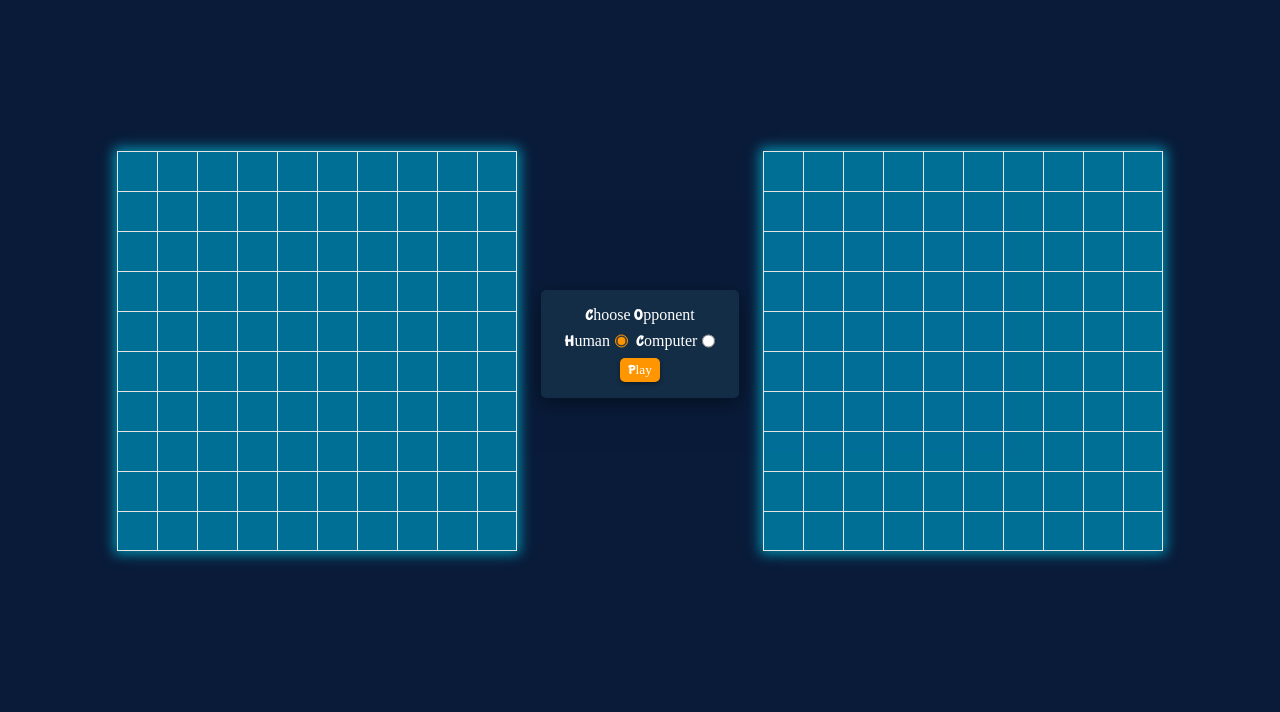
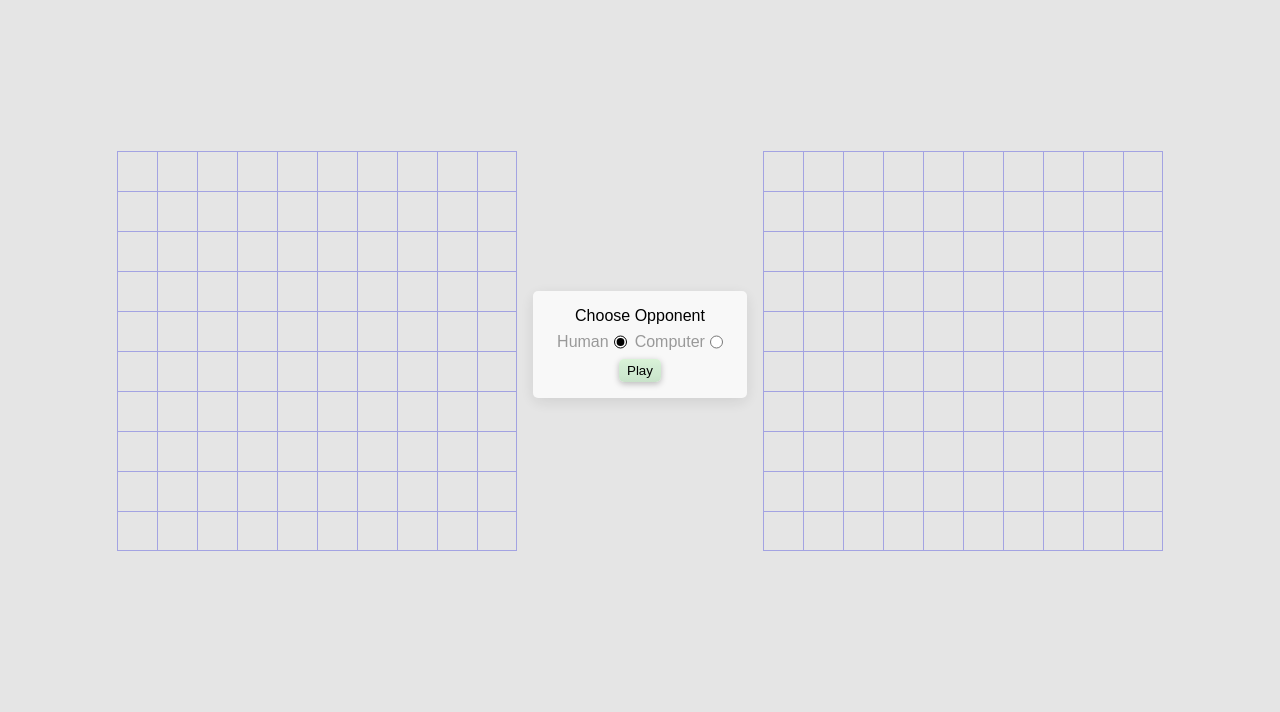
Before and after one commit to asadullahkhann/odin-battleship, a website built with webpack: page src/template.html in a window 1280 px wide. Shown: the part 56-768 px from the top of the page. Built offline with nearby package versions, Linux system fonts and the light colour scheme.

Commit message:
Change colors

```diff
--- a/src/styles.css
+++ b/src/styles.css
@@ -16,7 +16,6 @@
   margin: 0;
   padding: 0;
   box-sizing: border-box;
-  color: #fff;
 }
 
 body {
@@ -36,10 +35,6 @@ main {
   justify-content: space-around;
   align-content: center;
   gap: 12px;
-}
-
-header, main, footer {
-  background-color: #0A1E3F;
 }
 
 header, footer {
@@ -66,14 +61,11 @@ main > div {
   height: 400px;
   display: grid;
   grid-template-columns: repeat(10, 40px);
-  box-shadow: 0 0 12px 3px rgba(0, 217, 255, 0.7);
-
 }
 
 .cell {
-  border-left: 1px solid;
-  border-top: 1px solid;
-  background-color: #007BA7;
+  border-left: 1px solid #b5b5fb;
+  border-top: 1px solid #b5b5fb;
   height: 40px;
   display: flex;
   justify-content: center;
@@ -83,8 +75,8 @@ main > div {
 dialog {
   border: none;
   border-radius: 5px;
-  background-color: #132D46;
-  box-shadow: 0 6px 20px rgba(0, 0, 0, 0.4);
+  background-color: #f8f8f8;
+  box-shadow: 0 4px 16px rgba(0, 0, 0, 0.1);
 }
 
 fieldset {
@@ -99,20 +91,21 @@ form, legend {
 }
 
 dialog * {
-  font-family: 'ktf-roadbrush';
+  font-family: Arial, Helvetica, sans-serif;
 }
 
 fieldset > p {
   display: flex;
   gap: 5px;
+  color: #999999;
 }
 
 button {
   padding: 4px 8px;
-  background-color: #FF9500;
+  background: linear-gradient(180deg, #daf3d8, #d2ecd3, #cfe9d0, #c8e2c9);
   border: none;
   border-radius: 5px;
-  box-shadow: 0 2px 4px rgba(0, 0, 0, 0.4);
+  box-shadow: 0 2px 6px rgba(0,0,0,.25);
 }
 
 img {
@@ -122,7 +115,7 @@ img {
 
 input {
   outline: none;
-  accent-color: #FF9500;
+  accent-color: #000;
 }
 
 .hide {
@@ -137,26 +130,27 @@ dialog > div {
 }
 
 button:hover {
-  box-shadow: 0 0 8px #00D9FF;
+  cursor: pointer;
 }
 
 .cell:nth-child(10n) {
-  border-right: 1px solid;
+  border-right: 1px solid #b5b5fb;
 }
 
 .cell:nth-child(n + 91) {
-  border-bottom: 1px solid;
+  border-bottom: 1px solid #b5b5fb;
 }
 
 .cell.border-y {
-  border-top: 3px solid #FF9500;
-  border-bottom: 3px solid #FF9500;
+  border-top: 3px solid #0404fc;
+  border-bottom: 3px solid #0404fc;
+  background-color: #f2f2fe;
 }
 
 .cell.border-left {
-  border-left: 3px solid #FF9500;
+  border-left: 3px solid #0404fc;
 }
 
 .cell.border-right {
-  border-right: 3px solid #FF9500;
+  border-right: 3px solid #0404fc;
 }
```
